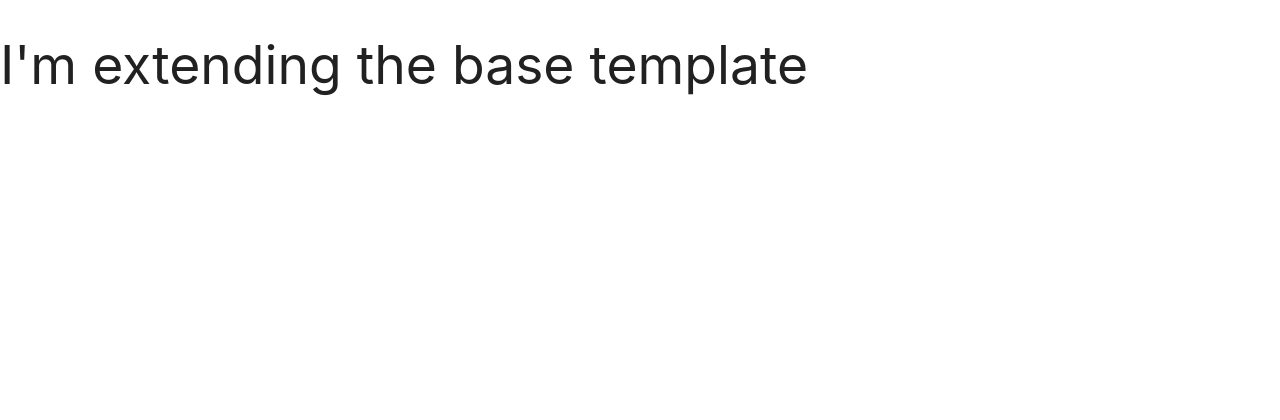
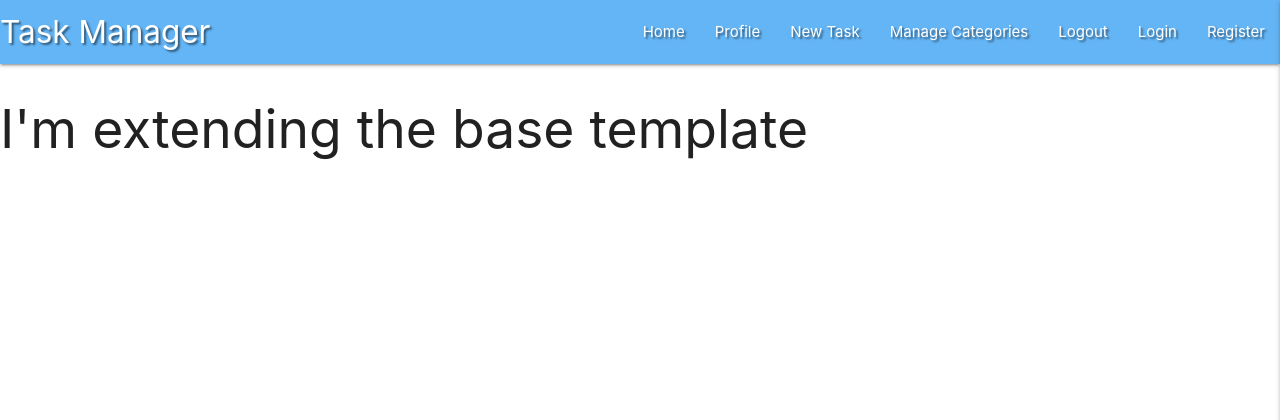
Before and after one commit to EllenSt264/task-manager-app, a Flask app: page / in a window 1280 px wide. Shown: the top 420 px of the page. Run offline with Flask 2, Linux system fonts and the light colour scheme; data that the repository does not hold is empty; some libraries are stand-ins or nearby versions.

Commit message:
Add Materialize Navbar and Sidenav

```diff
--- a/static/css/style.css
+++ b/static/css/style.css
@@ -0,0 +1,3 @@
+.text-shadow {
+    text-shadow: 2px 2px 2px rgba(0, 0, 0, 0.5);
+}
--- a/static/js/scripts.js
+++ b/static/js/scripts.js
@@ -0,0 +1,3 @@
+$(document).ready(function(){
+    $('.sidenav').sidenav({edge: "right"});
+  });
--- a/templates/base.html
+++ b/templates/base.html
@@ -15,6 +15,38 @@
     <title>Task Manager</title>
 </head>
 <body>
+
+    <header>
+        <!-- Top navbar -->
+        <nav class="nav-extended text-shadow blue lighten-2">
+            <div class="nav-wrapper">
+                <a href="{{ url_for('get_tasks') }}" class="brand-logo">Task Manager</a>
+                <a href="#" data-target="mobile-demo" class="sidenav-trigger right"><i class="fas fa-bars"></i></a>
+                <ul class="right hide-on-med-and-down">
+                    <li><a href="{{ url_for('get_tasks') }}">Home</a></li>
+                    <li><a href="sass.html">Profile</a></li>
+                    <li><a href="sass.html">New Task</a></li>
+                    <li><a href="sass.html">Manage Categories</a></li>
+                    <li><a href="sass.html">Logout</a></li>
+                    <li><a href="sass.html">Login</a></li>
+                    <li><a href="sass.html">Register</a></li>
+                </ul>
+            </div>
+        </nav>
+
+        <!-- Mobile side-navbar -->
+        <ul class="sidenav" id="mobile-demo">
+            <li><h4 class="center-align light-blue-text text-darken-4">Task Manager</h4></li>
+            <li><a href="{{ url_for('get_tasks') }}">Home</a></li>
+            <li><a href="sass.html">Profile</a></li>
+            <li><a href="sass.html">New Task</a></li>
+            <li><a href="sass.html">Manage Categories</a></li>
+            <li><a href="sass.html">Logout</a></li>
+            <li><a href="sass.html">Login</a></li>
+            <li><a href="sass.html">Register</a></li>
+        </ul>
+    </header>
+
     {% block content %}
     {% endblock %}
 
```
